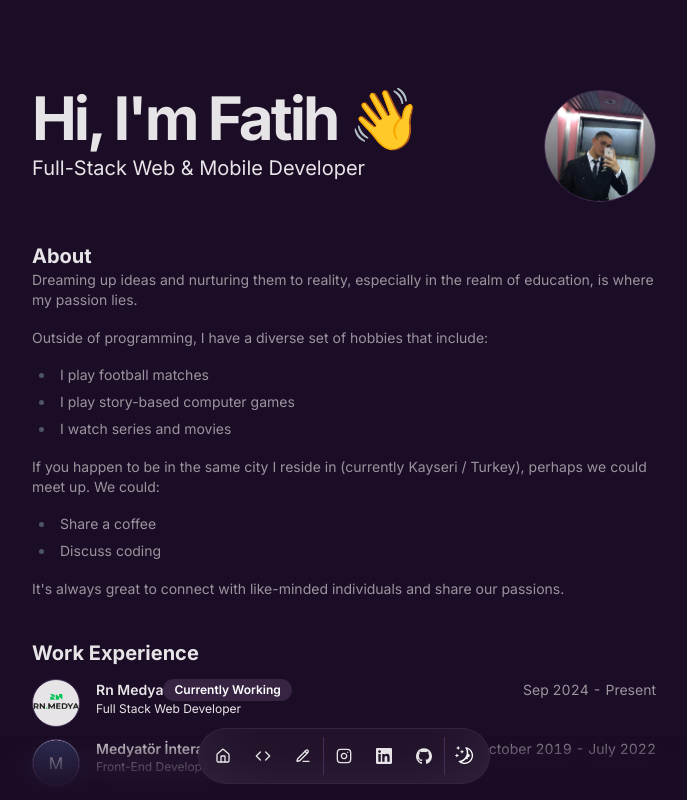
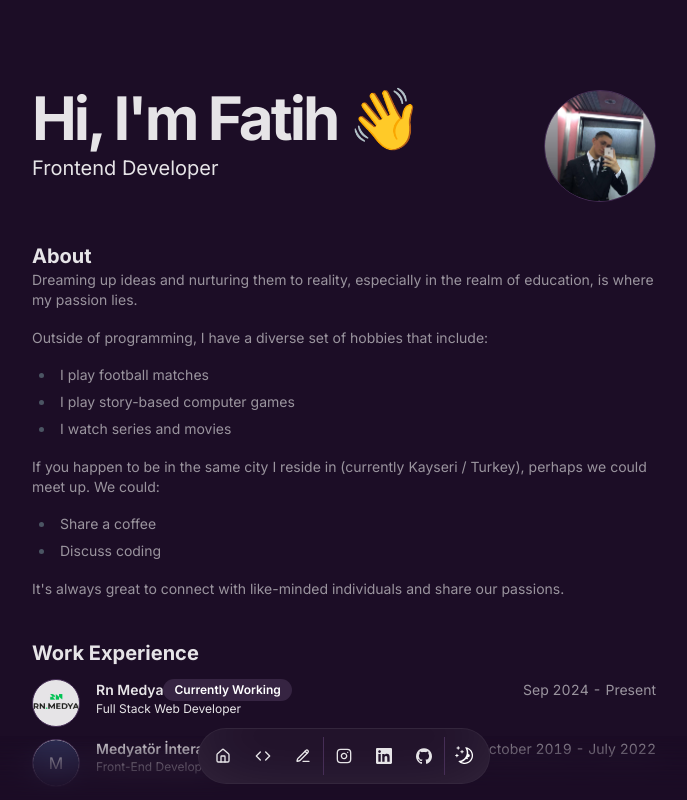
Before and after one commit to theebestzz/fekportfolio, a Next.js app: page / in a window 1280 px wide. Shown: the top 800 px of the page, without its empty margins (296-983 px from the left). Built offline with nearby package versions, Linux system fonts and the light colour scheme.

Commit message:
Update resume.tsx

```diff
--- a/data/resume.tsx
+++ b/data/resume.tsx
@@ -8,7 +8,7 @@ export const DATA = {
    location: 'Kayseri, Türkiye',
    locationLink: '',
    description:
-    'Full-Stack Web & Mobile Developer',
+    'Frontend Developer',
    summary:
       ''
     + 'Dreaming up ideas and nurturing them to reality, especially in the realm of education, is where my passion lies.\n\n'
```
